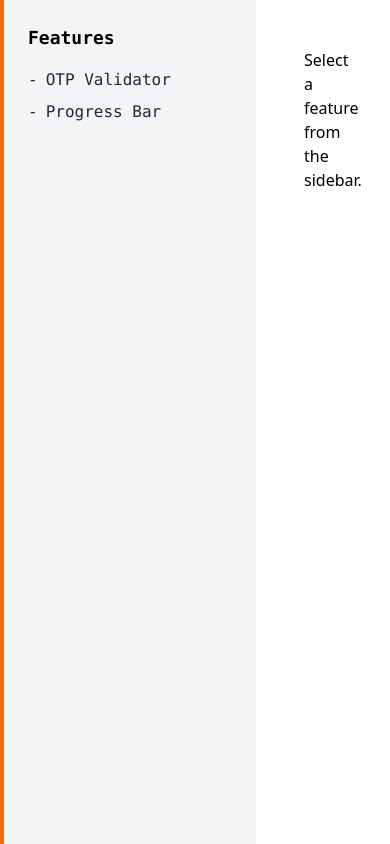
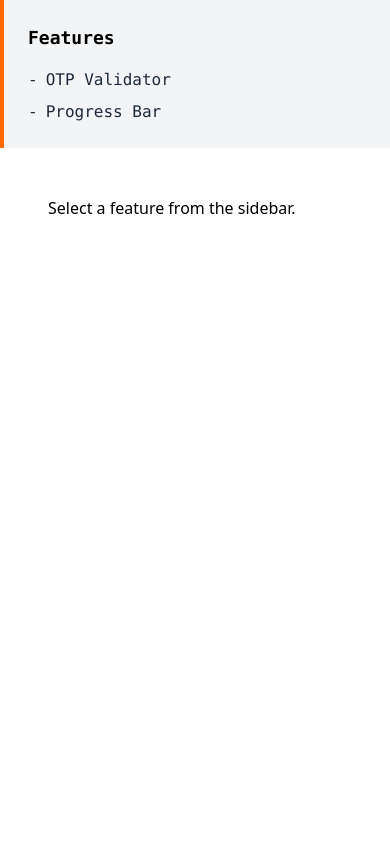
Before and after one commit to mohit3218/react-ui-snippets, a React (Create React App) app: page / in a window 390 px wide. Built offline with nearby package versions, Linux system fonts and the light colour scheme.

Commit message:
Responsive issue fixed OTP validator

```diff
--- a/src/components/MainLayout.js
+++ b/src/components/MainLayout.js
@@ -4,7 +4,7 @@ import SideBar from './SideBar';
 
 const MainLayout = () => {
   return (
-    <div className="flex h-screen">
+    <div className="flex flex-col md:flex-row h-screen">
       <SideBar />
       <div className="flex-1 p-6 overflow-auto">
         <Outlet />
--- a/src/components/SideBar.js
+++ b/src/components/SideBar.js
@@ -2,7 +2,7 @@ import React from 'react'
 import { Link } from 'react-router-dom'
 const SideBar = () => {
   return (
-    <div className="h-screen border-l-4 border-orange-500 bg-gray-100 p-6 w-64 font-mono">
+    <div className="w-full md:w-64 border-l-4 border-orange-500 bg-gray-100 p-6 font-mono">
       <h3 className="text-lg font-bold mb-4">Features</h3>
       <ul className="space-y-2 text-base text-gray-800">
         <li>
--- a/src/output.css
+++ b/src/output.css
@@ -485,6 +485,16 @@
       width: calc(var(--spacing) * 12);
     }
   }
+  .md\:w-64 {
+    @media (width >= 48rem) {
+      width: calc(var(--spacing) * 64);
+    }
+  }
+  .md\:flex-row {
+    @media (width >= 48rem) {
+      flex-direction: row;
+    }
+  }
   .md\:text-2xl {
     @media (width >= 48rem) {
       font-size: var(--text-2xl);
```
Also changed, not shown: src/components/FilesFolderStructure.js (added).
